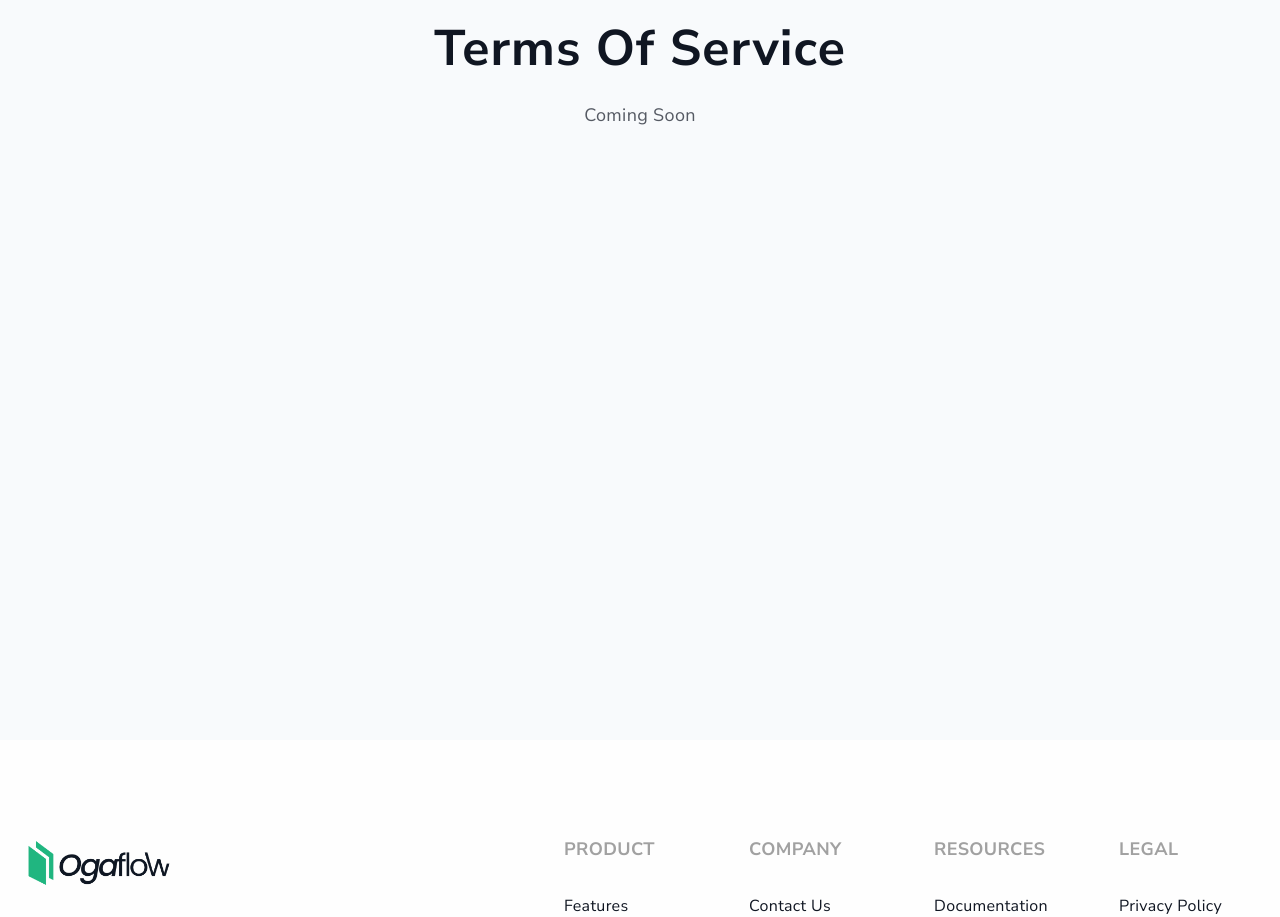
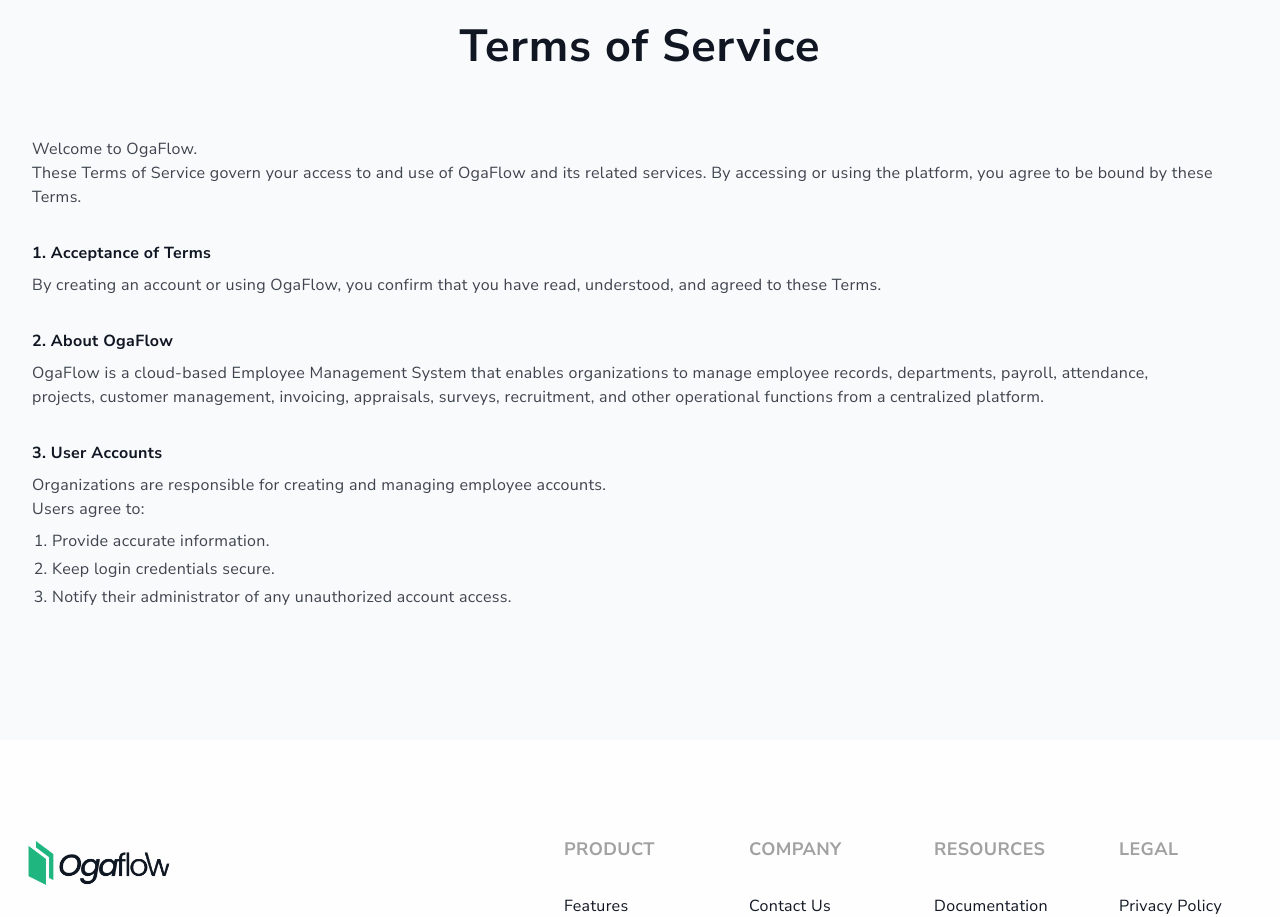
Before and after one commit to bloom-ng/ems-landing-page, a Next.js app: page /terms in a window 1280 px wide. Shown: the part 140-1057 px from the top of the page. Built offline with nearby package versions, Linux system fonts and the light colour scheme; no server answers.

Commit message:
pages for privacy policy

```diff
--- a/app/(marketing)/privacy/page.tsx
+++ b/app/(marketing)/privacy/page.tsx
@@ -5,14 +5,100 @@ import React from "react";
 export default function PrivacyPage() {
 	return (
 		<main className="flex flex-col min-h-screen">
-			<section className="bg-[#F8FAFC] pt-12 md:pt-20 pb-12 md:pb-16">
-				<div className="mx-auto max-w-[1280px] px-6">
-					<h1 className="text-[28px] md:text-[45px] lg:text-[50px] font-bold text-black mb-6 font-nunito tracking-tight text-center">
+			<section className="bg-[#F8FAFC] pt-12 md:pt-20 pb-12 md:pb-16 flex-grow flex flex-col">
+				<div className="mx-auto w-full max-w-[1280px] px-4 md:px-6 flex flex-col flex-grow">
+					<h1 className="text-[23px] md:text-[40px] lg:text-[45px] font-bold text-black mb-16 font-nunito tracking-tight text-center">
 						Privacy Policy
 					</h1>
-					<p className="mx-auto max-w-2xl text-[14px] md:text-[18px] text-black/70 mb-10 md:mb-12 font-nunito leading-relaxed text-center">
-						Coming Soon
-					</p>
+
+					<div className="w-full bg-[#F8FAFC] pr-4 md:pr-8 overflow-y-auto max-h-[60vh]
+						[&::-webkit-scrollbar]:w-2.5
+						[&::-webkit-scrollbar-track]:bg-transparent
+						[&::-webkit-scrollbar-thumb]:bg-[#C6F2D6]
+						[&::-webkit-scrollbar-thumb]:rounded-full">
+
+						<div className="text-[14px] md:text-[16px] text-black/80 font-nunito leading-relaxed space-y-8 text-left pb-8">
+							<p>
+								At OgaFlow, we value your privacy and are committed to protecting the information entrusted to us.
+							</p>
+
+							<div>
+								<h2 className="font-bold text-black mb-2">1. Information We Collect</h2>
+								<p>Depending on how the platform is used, OgaFlow may collect:</p>
+								<ol className="list-decimal pl-5 mt-2 space-y-1">
+									<li>Personal information (name, email address, phone number).</li>
+									<li>Employee records.</li>
+									<li>Attendance records.</li>
+									<li>Payroll-related information.</li>
+									<li>Project and departmental information.</li>
+									<li>Customer and invoice records.</li>
+									<li>System usage and activity logs.</li>
+								</ol>
+							</div>
+
+							<div>
+								<h2 className="font-bold text-black mb-2">2. How We Use Your Information</h2>
+								<p>We use the collected information to:</p>
+								<ol className="list-decimal pl-5 mt-2 space-y-1">
+									<li>Provide and maintain the OgaFlow platform.</li>
+									<li>Manage employee and organizational records.</li>
+									<li>Process payroll-related activities.</li>
+									<li>Generate reports and analytics.</li>
+									<li>Improve platform performance.</li>
+									<li>Provide customer support.</li>
+									<li>Enhance platform security.</li>
+								</ol>
+							</div>
+
+							<div>
+								<h2 className="font-bold text-black mb-2">3. Data Sharing</h2>
+								<p>OgaFlow does not sell personal information.<br />
+								Information may be shared only:</p>
+								<ol className="list-decimal pl-5 mt-2 space-y-1">
+									<li>With the organization that owns the account.</li>
+									<li>When required by law.</li>
+									<li>With trusted service providers that support platform operations under appropriate confidentiality obligations.</li>
+								</ol>
+							</div>
+
+							<div>
+								<h2 className="font-bold text-black mb-2">4. Data Security</h2>
+								<p>We implement reasonable technical and organizational safeguards to protect your information against unauthorized access, loss, or misuse.</p>
+							</div>
+
+							<div>
+								<h2 className="font-bold text-black mb-2">5. Data Retention</h2>
+								<p>We retain organizational and employee data only for as long as necessary to provide our services or comply with legal obligations.</p>
+							</div>
+
+							<div>
+								<h2 className="font-bold text-black mb-2">6. User Rights</h2>
+								<p>Depending on applicable laws, users may have the right to:</p>
+								<ol className="list-decimal pl-5 mt-2 space-y-1">
+									<li>Access their personal information.</li>
+									<li>Request corrections to inaccurate information.</li>
+									<li>Request deletion where legally applicable.</li>
+									<li>Withdraw consent where appropriate.</li>
+								</ol>
+								<p className="mt-2">Requests should be made through the user's organization or OgaFlow support.</p>
+							</div>
+
+							<div>
+								<h2 className="font-bold text-black mb-2">7. Cookies & Analytics</h2>
+								<p>OgaFlow may integrate with trusted third-party services such as cloud storage, email delivery, payment gateways, and analytics providers to support platform functionality.</p>
+							</div>
+
+							<div>
+								<h2 className="font-bold text-black mb-2">9. Changes to This Privacy Policy</h2>
+								<p>This Privacy Policy may be updated periodically. Any significant changes will be communicated through the platform or other appropriate channels.</p>
+							</div>
+
+							<div>
+								<h2 className="font-bold text-black mb-2">10. Contact Us</h2>
+								<p>If you have questions about this Privacy Policy or how your information is handled, please contact the OgaFlow support team via the official support email.</p>
+							</div>
+						</div>
+					</div>
 				</div>
 			</section>
 		</main>
--- a/app/(marketing)/terms/page.tsx
+++ b/app/(marketing)/terms/page.tsx
@@ -5,14 +5,98 @@ import React from "react";
 export default function TermsPage() {
 	return (
 		<main className="flex flex-col min-h-screen">
-			<section className="bg-[#F8FAFC] pt-12 md:pt-20 pb-12 md:pb-16">
-				<div className="mx-auto max-w-[1280px] px-6">
-					<h1 className="text-[28px] md:text-[45px] lg:text-[50px] font-bold text-black mb-6 font-nunito tracking-tight text-center">
-						Terms Of Service
+			<section className="bg-[#F8FAFC] pt-12 md:pt-20 pb-12 md:pb-16 flex-grow flex flex-col">
+				<div className="mx-auto w-full max-w-[1280px] px-4 md:px-8 flex flex-col flex-grow">
+					<h1 className="text-[23px] md:text-[40px] lg:text-[45px] font-bold text-black mb-16 font-nunito tracking-tight text-center">
+						Terms of Service
 					</h1>
-					<p className="mx-auto max-w-2xl text-[14px] md:text-[18px] text-black/70 mb-10 md:mb-12 font-nunito leading-relaxed text-center">
-						Coming Soon
-					</p>
+
+					<div className="w-full bg-[#F8FAFC] pr-4 md:pr-8 overflow-y-auto max-h-[60vh]
+						[&::-webkit-scrollbar]:w-2.5
+						[&::-webkit-scrollbar-track]:bg-transparent
+						[&::-webkit-scrollbar-thumb]:bg-[#C6F2D6]
+						[&::-webkit-scrollbar-thumb]:rounded-full">
+
+						<div className="text-[14px] md:text-[16px] text-black/80 font-nunito leading-relaxed space-y-8 text-left pb-8">
+							<p>
+								Welcome to OgaFlow.<br />
+								These Terms of Service govern your access to and use of OgaFlow and its related services. By accessing or using the platform, you agree to be bound by these Terms.
+							</p>
+
+							<div>
+								<h2 className="font-bold text-black mb-2">1. Acceptance of Terms</h2>
+								<p>By creating an account or using OgaFlow, you confirm that you have read, understood, and agreed to these Terms.</p>
+							</div>
+
+							<div>
+								<h2 className="font-bold text-black mb-2">2. About OgaFlow</h2>
+								<p>OgaFlow is a cloud-based Employee Management System that enables organizations to manage employee records, departments, payroll, attendance, projects, customer management, invoicing, appraisals, surveys, recruitment, and other operational functions from a centralized platform.</p>
+							</div>
+
+							<div>
+								<h2 className="font-bold text-black mb-2">3. User Accounts</h2>
+								<p>Organizations are responsible for creating and managing employee accounts.<br />
+								Users agree to:</p>
+								<ol className="list-decimal pl-5 mt-2 space-y-1">
+									<li>Provide accurate information.</li>
+									<li>Keep login credentials secure.</li>
+									<li>Notify their administrator of any unauthorized account access.</li>
+									<li>Use the platform only for authorized business purposes.</li>
+								</ol>
+							</div>
+
+							<div>
+								<h2 className="font-bold text-black mb-2">4. User Responsibilities</h2>
+								<p>Users agree not to:</p>
+								<ol className="list-decimal pl-5 mt-2 space-y-1">
+									<li>Misuse or interfere with the platform.</li>
+									<li>Attempt unauthorized access to company or system data.</li>
+									<li>Upload malicious software or harmful content.</li>
+									<li>Share confidential company information without authorization.</li>
+								</ol>
+							</div>
+
+							<div>
+								<h2 className="font-bold text-black mb-2">5. Subscription & Billing</h2>
+								<p>OgaFlow operates on a subscription-based model. Subscription plans determine the features and plugins available to each organization. Failure to maintain an active subscription may result in restricted access to certain services.</p>
+							</div>
+
+							<div>
+								<h2 className="font-bold text-black mb-2">6. Intellectual Property</h2>
+								<p>All software, content, branding, logos, and intellectual property relating to OgaFlow remain the property of OgaFlow unless otherwise stated. Organizations retain ownership of the data they upload to the platform.</p>
+							</div>
+
+							<div>
+								<h2 className="font-bold text-black mb-2">7. Data Security</h2>
+								<p>OgaFlow employs reasonable administrative and technical measures to safeguard company information. While we strive to protect your data, no online system can guarantee absolute security.</p>
+							</div>
+
+							<div>
+								<h2 className="font-bold text-black mb-2">8. Service Availability</h2>
+								<p>We aim to provide reliable service, but we do not guarantee uninterrupted availability. Maintenance, updates, or unforeseen technical issues may temporarily affect platform access.</p>
+							</div>
+
+							<div>
+								<h2 className="font-bold text-black mb-2">9. Suspension or Termination</h2>
+								<p>OgaFlow reserves the right to suspend or terminate accounts that violate these Terms or engage in activities that compromise the platform's security or integrity.</p>
+							</div>
+
+							<div>
+								<h2 className="font-bold text-black mb-2">10. Limitation of Liability</h2>
+								<p>OgaFlow shall not be liable for indirect, incidental, or consequential damages arising from the use or inability to use the platform, except where required by applicable law.</p>
+							</div>
+
+							<div>
+								<h2 className="font-bold text-black mb-2">11. Changes to These Terms</h2>
+								<p>We may update these Terms periodically. Continued use of OgaFlow after updates constitutes acceptance of the revised Terms.</p>
+							</div>
+
+							<div>
+								<h2 className="font-bold text-black mb-2">12. Contact Us</h2>
+								<p>For questions regarding these Terms, please contact our support team through the official OgaFlow support email.</p>
+							</div>
+						</div>
+					</div>
 				</div>
 			</section>
 		</main>
```
